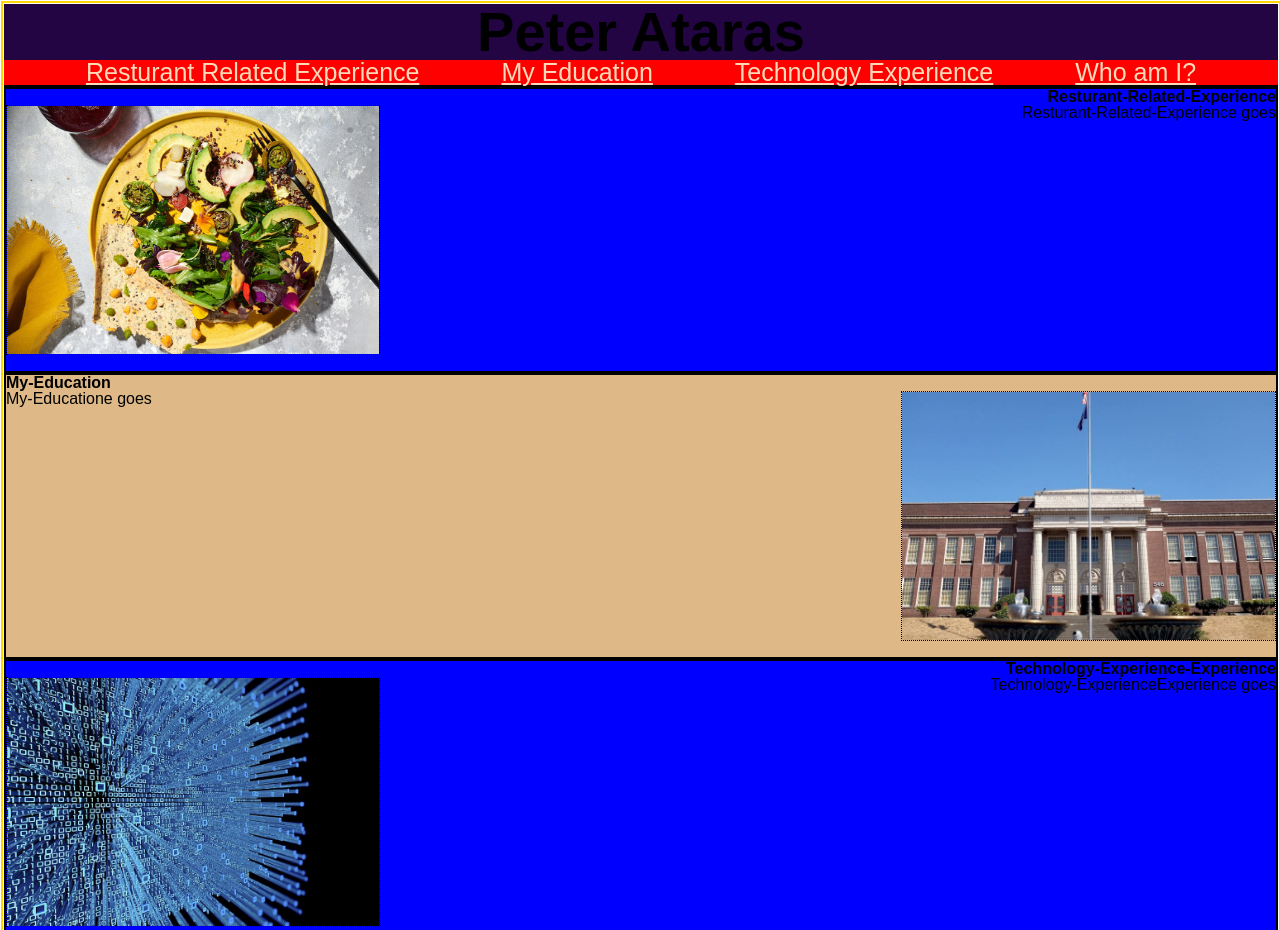
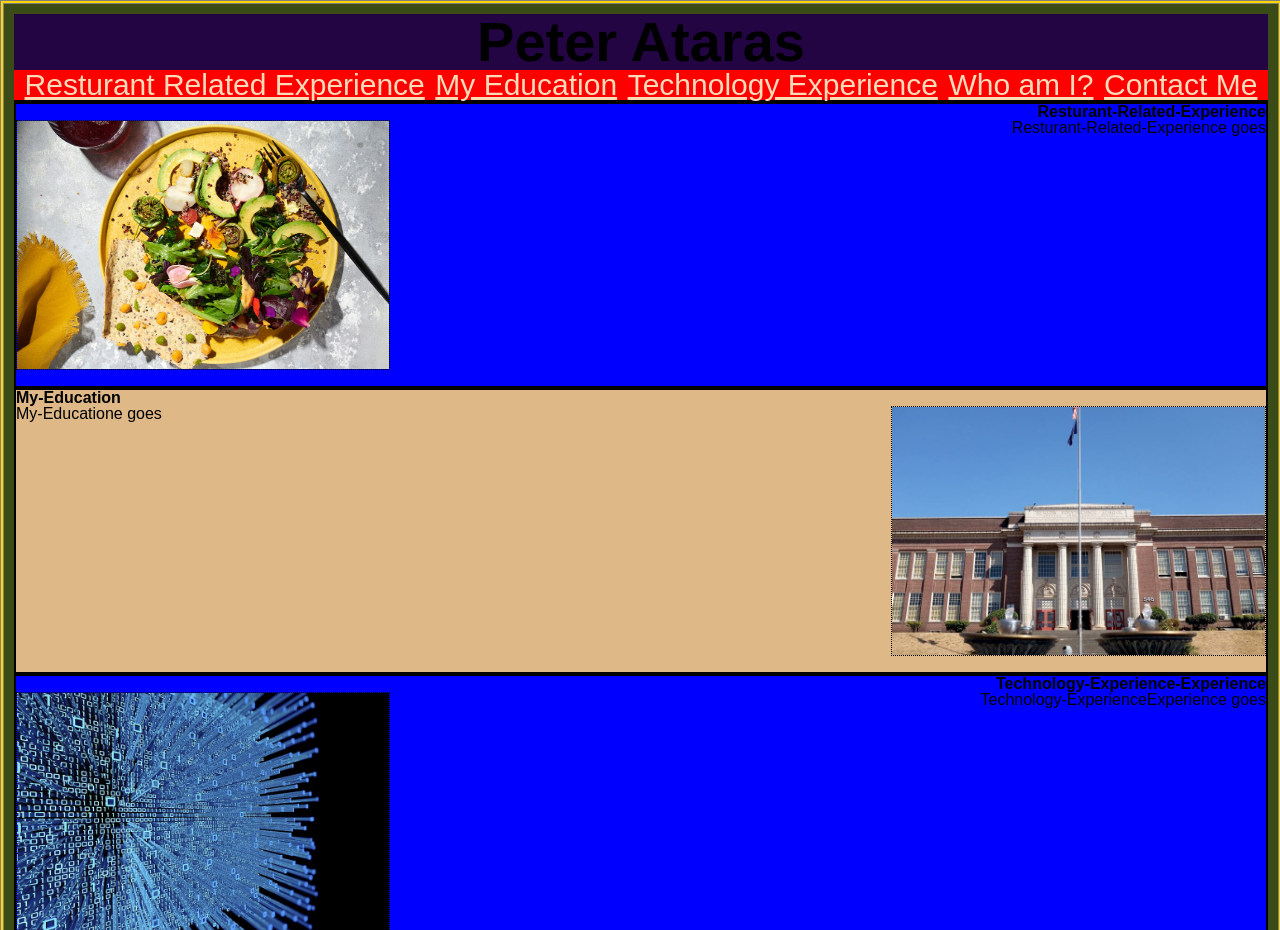
Before and after one commit to poprit77/Portfolio, a plain HTML site: page index.html in a window 1280 px wide. Shown: the top 930 px of the page. Drawn offline with Linux system fonts and the light colour scheme.

Commit message:
save POint

```diff
--- a/assests/style.css
+++ b/assests/style.css
@@ -1,3 +1,14 @@
+
+.column{
+  max-width: 1440px;
+  margin-left: auto;
+  margin-right: auto;
+  border: solid 10px rgb(59, 75, 24);
+
+}
+
+
+
 head {}
 
 a:link {
@@ -9,6 +20,7 @@ a:hover {
     text-decoration: wavy;
     font-style: italic;
     background-color: azure;
+    background-image: ;
 }
 
 body {
@@ -16,7 +28,7 @@ body {
     padding: 1px;
     border: gold solid 2px;
     width: 100%;
-
+    background-color: gray;
 
 }
 
@@ -33,7 +45,7 @@ body {
     background-color: red;
     display: flex;
     height: fit-content;
-    font-size: 25px;
+    font-size: 30px;
     justify-content: flex-end;
 
 
@@ -108,3 +120,4 @@ h2 {
     display: flex;
     justify-content: right;
 }
+h3
--- a/index.html
+++ b/index.html
@@ -9,26 +9,31 @@
 </head>
 
 <body>
+    <div class="column">
         <div class="header">
             <h1>Peter Ataras</h1>
             <div class="hero">
                 <ul>
                     <li>
-                    <a href="Resturant-Related-Experience"> Resturant Related Experience</a>
+                        <a href="#Resturant-Related-Experience"> Resturant Related Experience</a>
                     </li>
                     <li>
-                    <a href="My-Education">My Education</a>
+                        <a href="#My-Education">My Education</a>
                     </li>
                     <li>
-                    <a href="Technology-Experience">Technology Experience</a>
+                        <a href="#Technology-Experience">Technology Experience</a>
                     </li>
                     <li>
-                    <a href="Who-I-Am"> Who am I?</a>
+                        <a href="#Who-I-Am"> Who am I?</a>
+                    </li>
+                    <li>
+                        <a href="#Contact-Info">Contact Me</a>
                     </li>
                 </ul>
             </div>
         </div>
         <div class="content2">
+            <div id="Resturant-Related-Experience"></div>
             <h2>Resturant-Related-Experience</h2>
             <div class="id1">
                 <p>Resturant-Related-Experience goes</p>
@@ -40,6 +45,7 @@
 
         </div>
         <div class="content1">
+            <div id="My-Education"></div>
             <h3>My-Education</h3>
             <div class="id2">
                 <p> My-Educatione goes</p>
@@ -51,6 +57,7 @@
 
         </div>
         <div class="content2">
+            <div id="Technology-Experience"></div>
             <h2>Technology-Experience-Experience</h2>
             <div class="id1">
                 <p>Technology-ExperienceExperience goes</p>
@@ -61,6 +68,7 @@
 
         </div>
         <div class="content1">
+            <div id="Who-I-Am"></div>
             <h3>Who-I-Am</h3>
             <div class="id2">
                 <p>Who-I-Am goes</p>
@@ -69,6 +77,19 @@
                 <img src="assests/images/canada-best-lakes-in-alberta-bow-laker-swimmer.jpg" alt="Who-I-Am" . />
             </div>
         </div>
+        <div class="contact me">
+            <div id="Contact-Info"></div>
+            <h4>Contact Me</h4>
+            <div class="id3">
+                <p>My contact info</p>
+                <div class="nav3">
+                    <img src="assests/images/WIN_20221010_20_28_25_Pro.jpg" alt="Who-I-Am" . />
+                </div>
+            </div>
+
+        </div>
+    </div>
+
 </body>
 
 
@@ -103,4 +124,6 @@
 
 
 
+
+
 </html>
```
Also changed, not shown: assests/images/795479-download-cool-sunset-backgrounds-2560x1600-photo.jpg (added), assests/images/WIN_20221010_20_28_25_Pro.jpg (added). Lines whose indentation alone changed are shown as unchanged.
